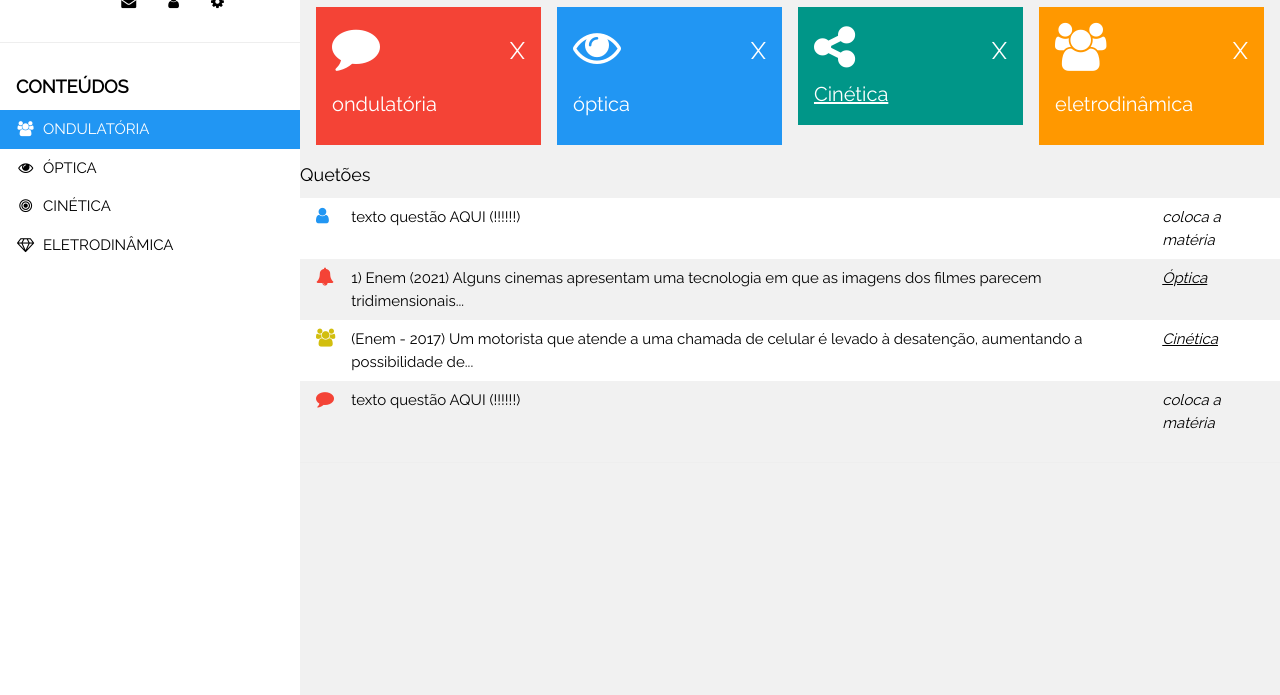
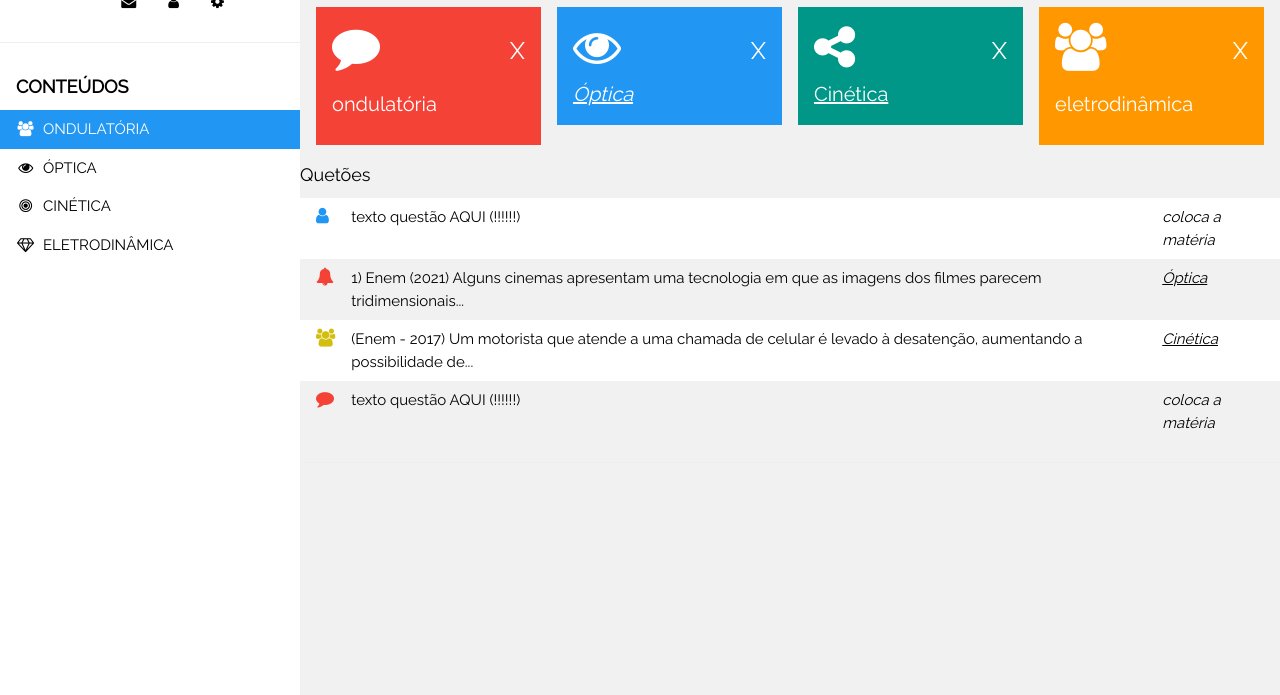
Before and after one commit to mariaeduardaR123/fisica, a plain HTML site: page index.html in a window 1280 px wide. Shown: the part 105-800 px from the top of the page. Drawn offline with nearby package versions, Linux system fonts and the light colour scheme.

Commit message:
Update index.html

```diff
--- a/index.html
+++ b/index.html
@@ -75,7 +75,7 @@ html,body,h1,h2,h3,h4,h5 {font-family: "Raleway", sans-serif}
           <h3>X</h3>
         </div>
         <div class="w3-clear"></div>
-        <h4>óptica</h4>
+        <td><i><a href="https://stteepvd.github.io/testando/" style = "font-size:20px">Óptica </a></i></td>
       </div>
     </div>
     <div class="w3-quarter">
@@ -111,7 +111,7 @@ html,body,h1,h2,h3,h4,h5 {font-family: "Raleway", sans-serif}
           <tr>
             <td><i class="fa fa-bell w3-text-red w3-large"></i></td>
             <td>1) Enem (2021) Alguns cinemas apresentam uma tecnologia em que as imagens dos filmes parecem tridimensionais...</td>
-            <td><i><a href="https://stteepvd.github.io/testando/" style = "font-size:15px">Óptica </a></i></td>
+            <td><i><a href="https://stteepvd.github.io/questoesoptica/" style = "font-size:15px">Óptica </a></i></td>
           </tr>
           <tr>
             <td><i class="fa fa-users w3-text-yellow w3-large"></i></td>
```
